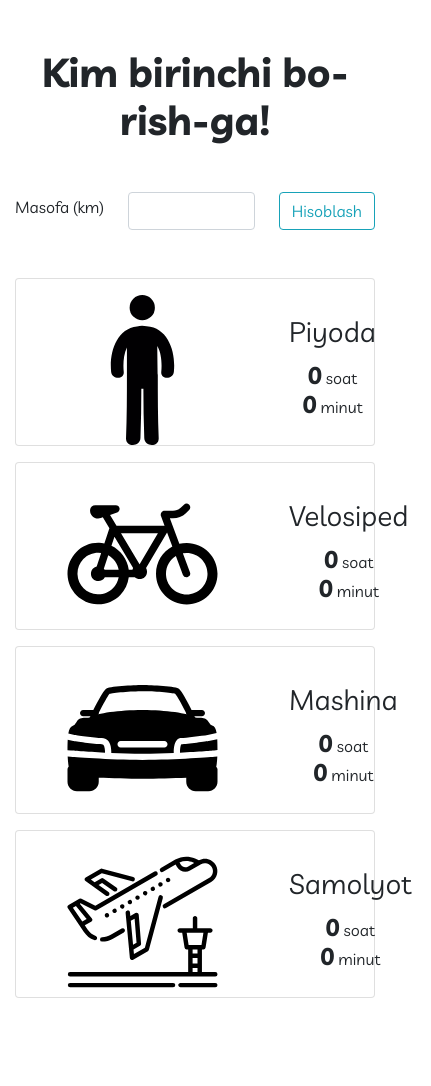
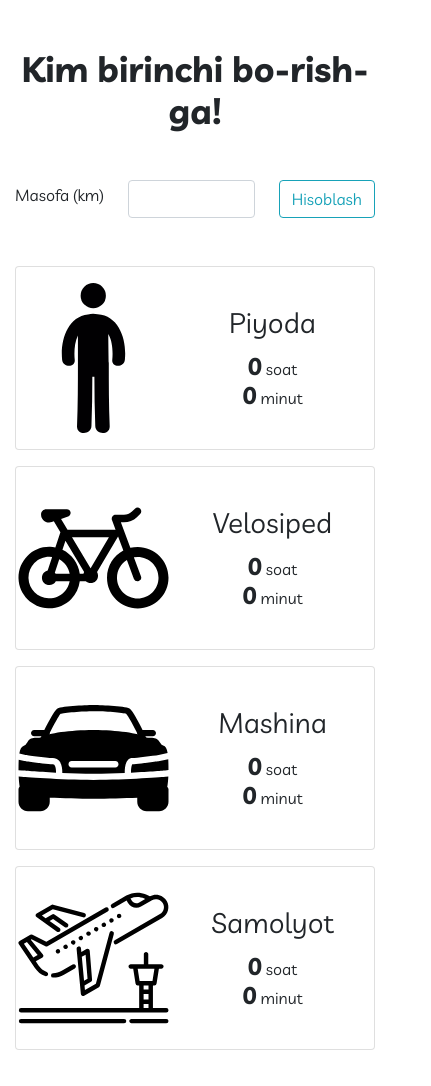
Before and after one commit to udilbar/who-goes-first, a plain HTML site: page index.html in a window 390 px wide. Shown: the whole page, 431 px wide, since content can reach past the window. Before the commit the page ends 1062 px from the top, so only its background shows below. Drawn offline with Linux system fonts and the light colour scheme.

Commit message:
Make site responsive

```diff
--- a/css/styles.css
+++ b/css/styles.css
@@ -27,3 +27,17 @@ h1 {
   width: 253px;
   height: 150px;
 }
+
+@media only screen and (max-width: 450px) {
+  .distance-heading {
+    font-size: 35px;
+  }
+
+  .card-img-top {
+    width: 155px;
+  }
+
+  .distance-body {
+    padding: 0;
+  }
+}
--- a/index.html
+++ b/index.html
@@ -11,7 +11,7 @@
 <body>
   <section class="py-5">
     <div class="container">
-      <h1 class="text-center mb-5">Kim birinchi bo-rish-ga!</h1>
+      <h1 class="distance-heading text-center mb-5">Kim birinchi bo-rish-ga!</h1>
       <form class="distance-form d-flex align-items-center justify-content-center mb-5" action="https://echo.htmlacademy.ru" method="POST">
         <div class="d-flex align-items-center">
           <label class="mr-4 text-nowrap" for="distance">Masofa (km)</label>
@@ -22,9 +22,9 @@
 
       <div class="row">
         <div class="col-sm-6 col-lg-3 d-flex flex-column flex-grow-1 mb-3">
-          <div class="card flex-row flex-sm-column text-center flex-grow-1 pt-3">
+          <div class="card flex-row flex-sm-column align-items-center text-center flex-grow-1 py-3">
             <img class="card-img-top d-block align-self-center" src="img/person.svg" width="253" height="150" alt="rasm">
-            <div class="card-body">
+            <div class="card-body distance-body">
               <h3 class="card-title">Piyoda</h3>
               <div class="card-text">
                 <div><span class="hours-span-on-foot h4 font-weight-bold">0</span> soat</div>
@@ -35,9 +35,9 @@
         </div>
 
         <div class="col-sm-6 col-lg-3 d-flex flex-column flex-grow-1 mb-3">
-          <div class="card flex-row flex-sm-column text-center flex-grow-1 pt-3">
+          <div class="card flex-row flex-sm-column align-items-center text-center flex-grow-1 py-3">
             <img class="card-img-top d-block align-self-center" src="img/bike.svg" width="253" height="150" alt="rasm">
-            <div class="card-body">
+            <div class="card-body distance-body">
               <h3 class="card-title">Velosiped</h3>
               <div class="card-text">
                 <div><span class="hours-span-by-bicycle h4 font-weight-bold">0</span> soat</div>
@@ -48,9 +48,9 @@
         </div>
 
         <div class="col-sm-6 col-lg-3 d-flex flex-column flex-grow-1 mb-3">
-          <div class="card flex-row flex-sm-column text-center flex-grow-1 pt-3">
+          <div class="card flex-row flex-sm-column align-items-center text-center flex-grow-1 py-3">
             <img class="card-img-top d-block align-self-center" src="img/car.svg" width="253" height="150" alt="rasm">
-            <div class="card-body">
+            <div class="card-body distance-body">
               <h3 class="card-title">Mashina</h3>
               <div class="card-text">
                 <div><span class="hours-span-by-car h4 font-weight-bold">0</span> soat</div>
@@ -61,9 +61,9 @@
         </div>
 
         <div class="col-sm-6 col-lg-3 d-flex flex-column flex-grow-1 mb-3">
-          <div class="card flex-row flex-sm-column text-center flex-grow-1 pt-3">
+          <div class="card flex-row flex-sm-column align-items-center text-center flex-grow-1 py-3">
             <img class="card-img-top d-block align-self-center" src="img/plane.svg" width="253" height="150" alt="rasm">
-            <div class="card-body">
+            <div class="card-body distance-body">
               <h3 class="card-title">Samolyot</h3>
               <div class="plane-card-text card-text">
                 <div><span class="hours-span-by-plane h4 font-weight-bold">0</span> soat</div>
```
